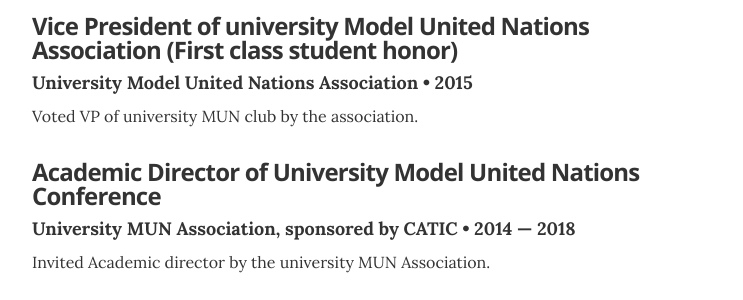
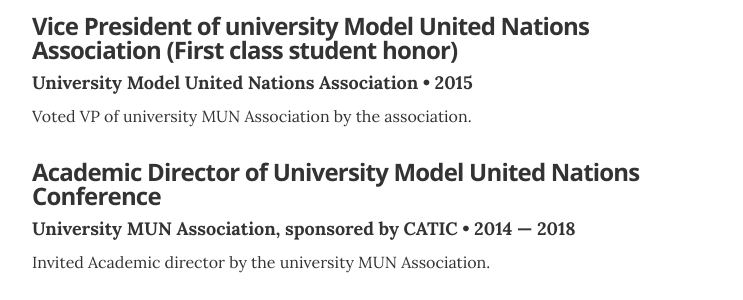
Before and after one commit to zero-cooper/zero-cooper.github.io, a Jekyll site: the page built from index.html, in a window 1280 px wide and 900 px high, scrolled down 2537 px. Shown: the part 154-454 px from the top of the window, without its empty margins (268-1011 px from the left). Built offline with Jekyll 4.4.1, drawn with Linux system fonts in a browser that asks for light colours.

Commit message:
Update recognitions.yml

```diff
--- a/_data/recognitions.yml
+++ b/_data/recognitions.yml
@@ -2,7 +2,7 @@
 - award: Vice President of university Model United Nations Association (First class student honor)
   organization: University Model United Nations Association
   year: 2015
-  summary: Voted VP of university MUN club by the association.
+  summary: Voted VP of university MUN Association by the association.
 
 - award: Academic Director of University Model United Nations Conference
   organization: University MUN Association, sponsored by CATIC
```
